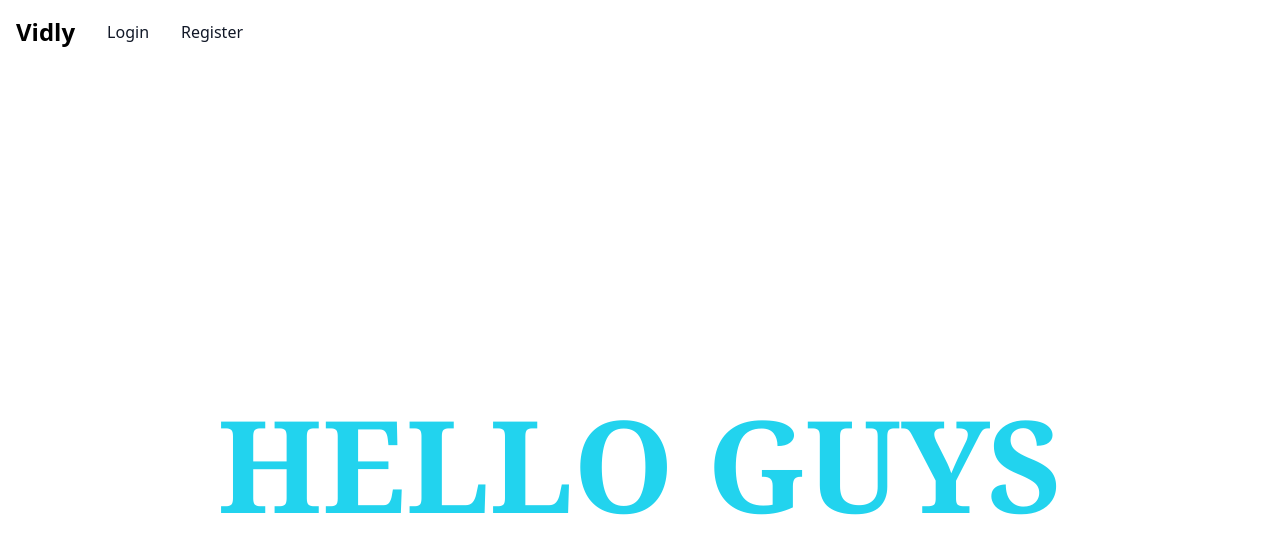
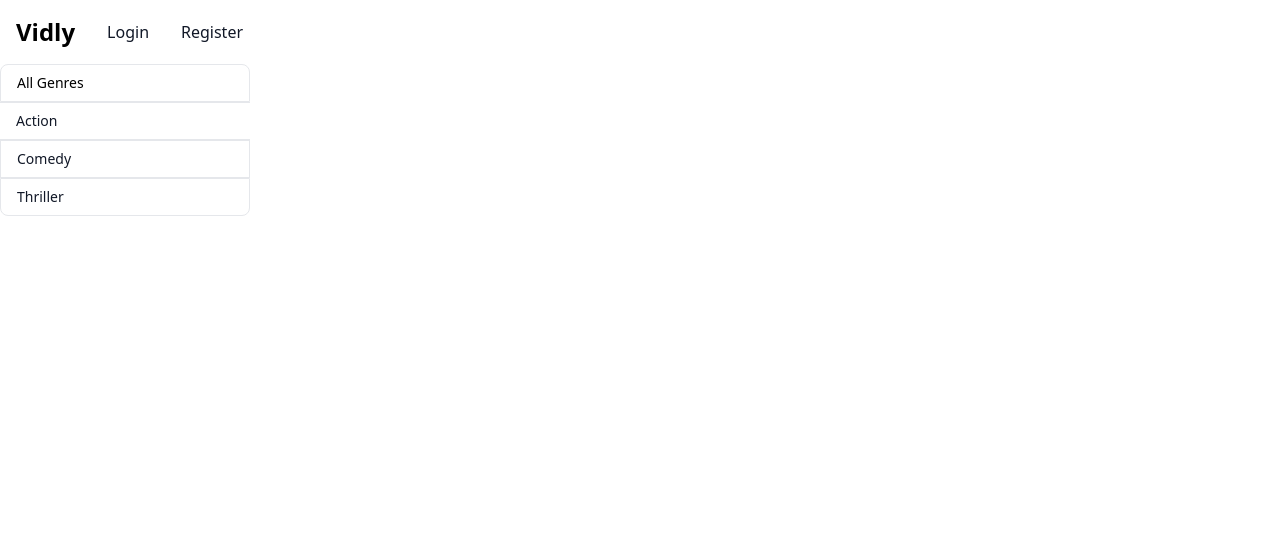
Before and after one commit to suratovmuzaffar/movies-app, a website: page public/index.html in a window 1280 px wide. Drawn offline with nearby package versions, Linux system fonts and the light colour scheme.

Commit message:
All genres

```diff
--- a/public/index.html
+++ b/public/index.html
@@ -32,11 +32,30 @@
         </ul>
       </div>
     </nav>
-    <h1
-      class="flex w-[100%] h-[100vh] justify-center items-center text-9xl text-cyan-400 font-serif font-bold"
-    >
-      HELLO GUYS
-    </h1>
+      <section>
+        <div class="flex flex-col rounded-md w-[250px] shadow-xs">
+          <a href="#" aria-current="page"
+             class="px-4 py-2 text-sm font-medium  bg-white border border-gray-200 rounded-t-lg
+                    hover:bg-gray-100 focus:z-10 focus:ring-2 focus:ring-blue-700 focus:text-white focus:bg-blue-700">
+            All Genres
+          </a>
+          <a href="#"
+             class="px-4 py-2 text-sm font-medium text-gray-900 bg-white border-t border-b border-gray-200
+                    hover:bg-gray-100 hover:text-blue-700 focus:z-10 focus:ring-2 focus:ring-blue-700 focus:text-white focus:bg-blue-700">
+            Action
+          </a>
+          <a href="#"
+             class="px-4 py-2 text-sm font-medium text-gray-900 bg-white border border-gray-200
+                    hover:bg-gray-100 hover:text-blue-700 focus:z-10 focus:ring-2 focus:ring-blue-700 focus:text-white focus:bg-blue-700">
+            Comedy
+          </a>
+          <a href="#"
+             class="px-4 py-2 text-sm font-medium text-gray-900 bg-white border border-gray-200 rounded-b-lg
+                    hover:bg-gray-100 hover:text-blue-700 focus:z-10 focus:ring-2 focus:ring-blue-700 focus:text-white focus:bg-blue-700">
+            Thriller
+          </a>
+        </div>
+      </section>
     <script src="../build/index.js"></script>
   </body>
 </html>
```
Also changed, not shown: build/index.css.
